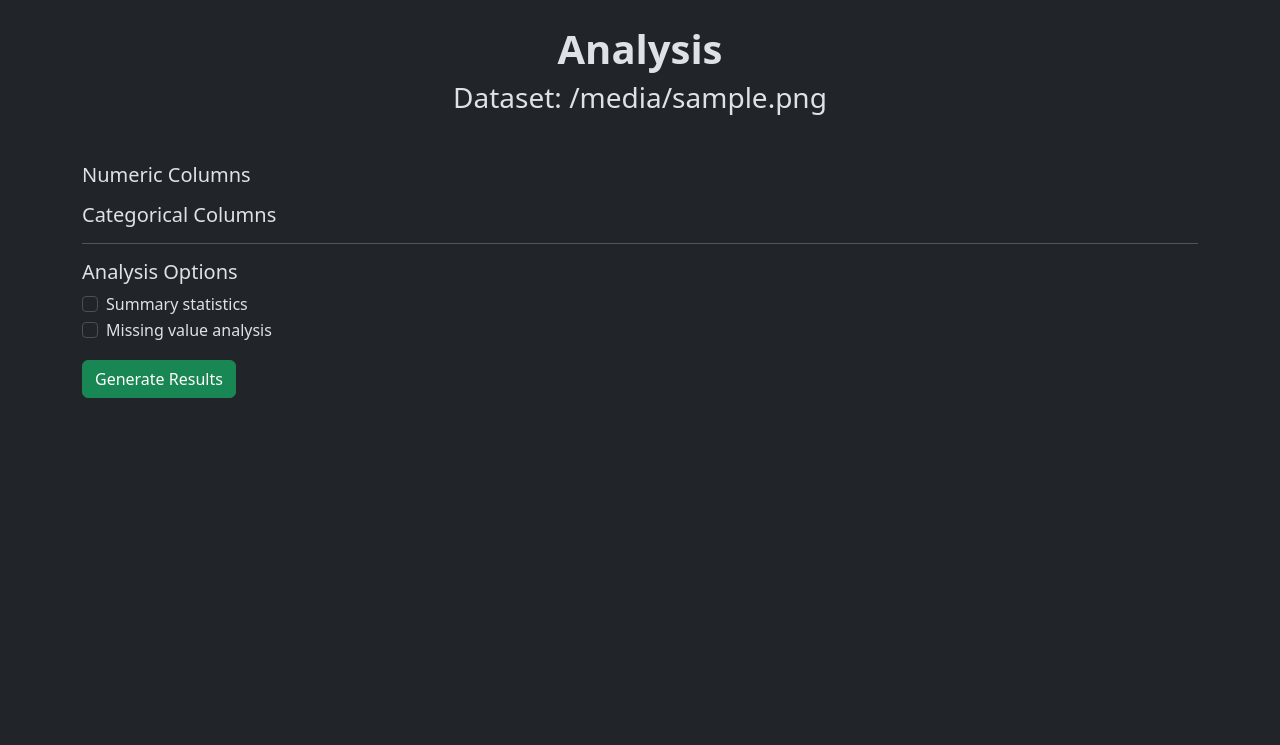
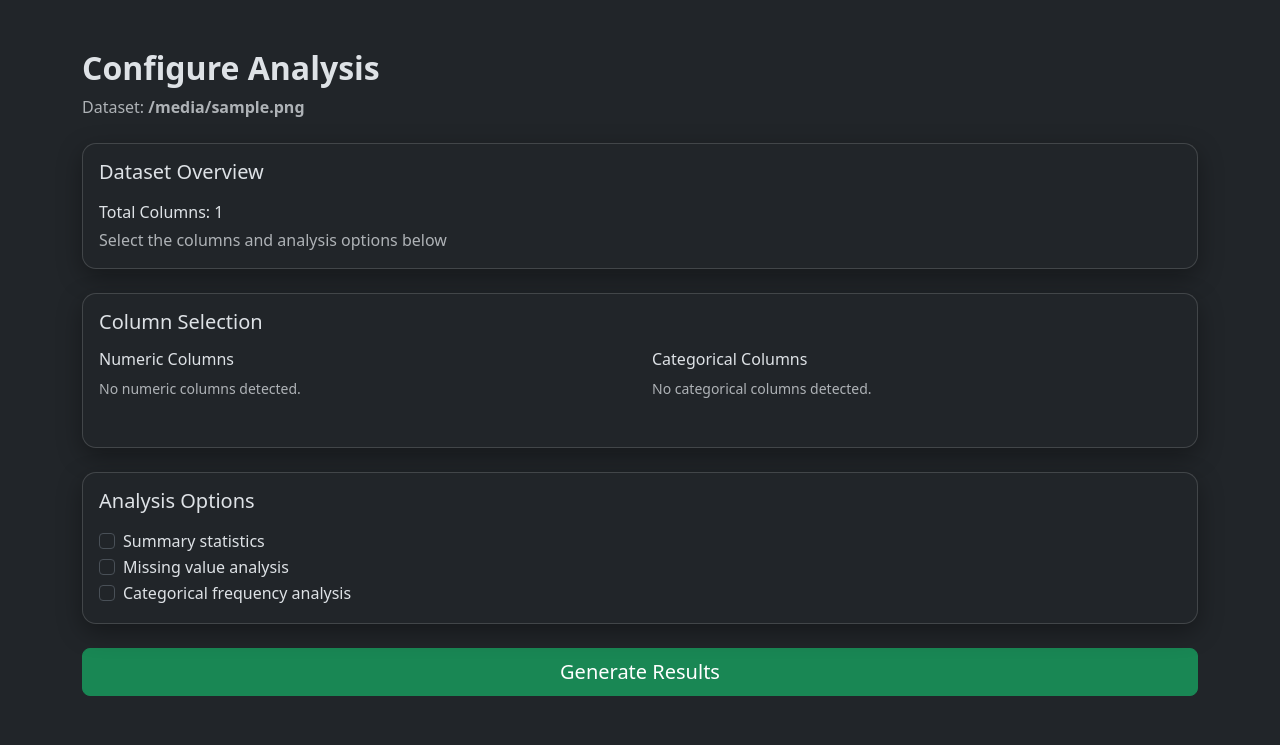
Before and after one commit to actuallyarnav/data-processing, a Flask app: template templates/analyze.html in a window 1280 px wide. Shown: the part 56-801 px from the top of the page. Before the commit the page ends 454 px from the top, so only its background shows below. Run offline with Flask 3, Linux system fonts and the light colour scheme; the template is opened without the code that fills it: most values are stand-ins (such as "Sample title", 1, 10 or a date in 2020).

Commit message:
added card layout to analyze page

```diff
--- a/templates/analyze.html
+++ b/templates/analyze.html
@@ -1,48 +1,144 @@
-{% extends 'base.html' %} {% block head %}
-<title>Analyze</title>
-{% endblock %} {% block body %}
-<div class="container">
+{% extends "base.html" %}
 
-  <div class="text-center mb-5">
-      <h1 class="fw-bold">Analysis</h1>
-      <h3>Dataset: {{ filename }}</h3>
+{% block head %}
+<title>Analyze Dataset | Data Proc</title>
+<style>
+    .section-card {
+        border-radius: 14px;
+        box-shadow: 0 8px 24px rgba(0, 0, 0, 0.35);
+    }
+</style>
+{% endblock %}
+
+{% block body %}
+<div class="container py-4">
+
+    <!-- Page Header -->
+    <div class="mb-4">
+        <h2 class="fw-bold">Configure Analysis</h2>
+        <p class="text-muted mb-0">
+            Dataset: <strong>{{ filename }}</strong>
+        </p>
     </div>
 
     <form action="{{ url_for('generate.generate') }}" method="post">
 
-  <h5>Numeric Columns</h5>
+        <!-- Dataset Overview -->
+        <div class="card section-card mb-4">
+            <div class="card-body">
+                <h5 class="mb-3">Dataset Overview</h5>
+                <p class="mb-1">Total Columns: {{ columns | length }}</p>
+                <p class="mb-0 text-muted">
+                    Select the columns and analysis options below
+                </p>
+            </div>
+        </div>
+
+        <!-- Column Selection -->
+        <div class="card section-card mb-4">
+            <div class="card-body">
+                <h5 class="mb-3">Column Selection</h5>
+
+                <div class="row">
+                    <!-- Numeric Columns -->
+                    <div class="col-md-6 mb-3">
+                        <h6>Numeric Columns</h6>
                         {% for col in columns if col.type == 'numeric' %}
                         <div class="form-check">
-      <input class="form-check-input" type="checkbox" name="numeric_cols" value="{{ col.name }}">
-      <label class="form-check-label">{{ col.name }}</label>
+                            <input
+                                class="form-check-input"
+                                type="checkbox"
+                                name="numeric_cols"
+                                value="{{ col.name }}"
+                                id="num-{{ col.name }}"
+                            >
+                            <label class="form-check-label" for="num-{{ col.name }}">
+                                {{ col.name }}
+                            </label>
                         </div>
+                        {% else %}
+                        <p class="text-muted small">No numeric columns detected.</p>
                         {% endfor %}
+                    </div>
 
-  <h5 class="mt-3">Categorical Columns</h5>
+                    <!-- Categorical Columns -->
+                    <div class="col-md-6 mb-3">
+                        <h6>Categorical Columns</h6>
                         {% for col in columns if col.type == 'categorical' %}
                         <div class="form-check">
-      <input class="form-check-input" type="checkbox" name="categorical_cols" value="{{ col.name }}">
-      <label class="form-check-label">{{ col.name }}</label>
+                            <input
+                                class="form-check-input"
+                                type="checkbox"
+                                name="categorical_cols"
+                                value="{{ col.name }}"
+                                id="cat-{{ col.name }}"
+                            >
+                            <label class="form-check-label" for="cat-{{ col.name }}">
+                                {{ col.name }}
+                            </label>
                         </div>
+                        {% else %}
+                        <p class="text-muted small">No categorical columns detected.</p>
                         {% endfor %}
+                    </div>
+                </div>
+            </div>
+        </div>
 
-  <hr>
+        <!-- Analysis Options -->
+        <div class="card section-card mb-4">
+            <div class="card-body">
+                <h5 class="mb-3">Analysis Options</h5>
 
-  <h5>Analysis Options</h5>
                 <div class="form-check">
-    <input class="form-check-input" type="checkbox" name="options" value="summary">
-    <label class="form-check-label">Summary statistics</label>
+                    <input
+                        class="form-check-input"
+                        type="checkbox"
+                        name="options"
+                        value="summary"
+                        id="opt-summary"
+                    >
+                    <label class="form-check-label" for="opt-summary">
+                        Summary statistics
+                    </label>
                 </div>
 
                 <div class="form-check">
-    <input class="form-check-input" type="checkbox" name="options" value="missing">
-    <label class="form-check-label">Missing value analysis</label>
+                    <input
+                        class="form-check-input"
+                        type="checkbox"
+                        name="options"
+                        value="missing"
+                        id="opt-missing"
+                    >
+                    <label class="form-check-label" for="opt-missing">
+                        Missing value analysis
+                    </label>
                 </div>
 
-  <button type="submit" class="btn btn-success mt-3">
+                <div class="form-check">
+                    <input
+                        class="form-check-input"
+                        type="checkbox"
+                        name="options"
+                        value="categorical"
+                        id="opt-categorical"
+                    >
+                    <label class="form-check-label" for="opt-categorical">
+                        Categorical frequency analysis
+                    </label>
+                </div>
+            </div>
+        </div>
+
+        <!-- Submit -->
+        <div class="d-grid">
+            <button type="submit" class="btn btn-success btn-lg">
                 Generate Results
             </button>
+        </div>
 
     </form>
+
 </div>
 {% endblock %}
```
Lines whose indentation alone changed are shown as unchanged.
